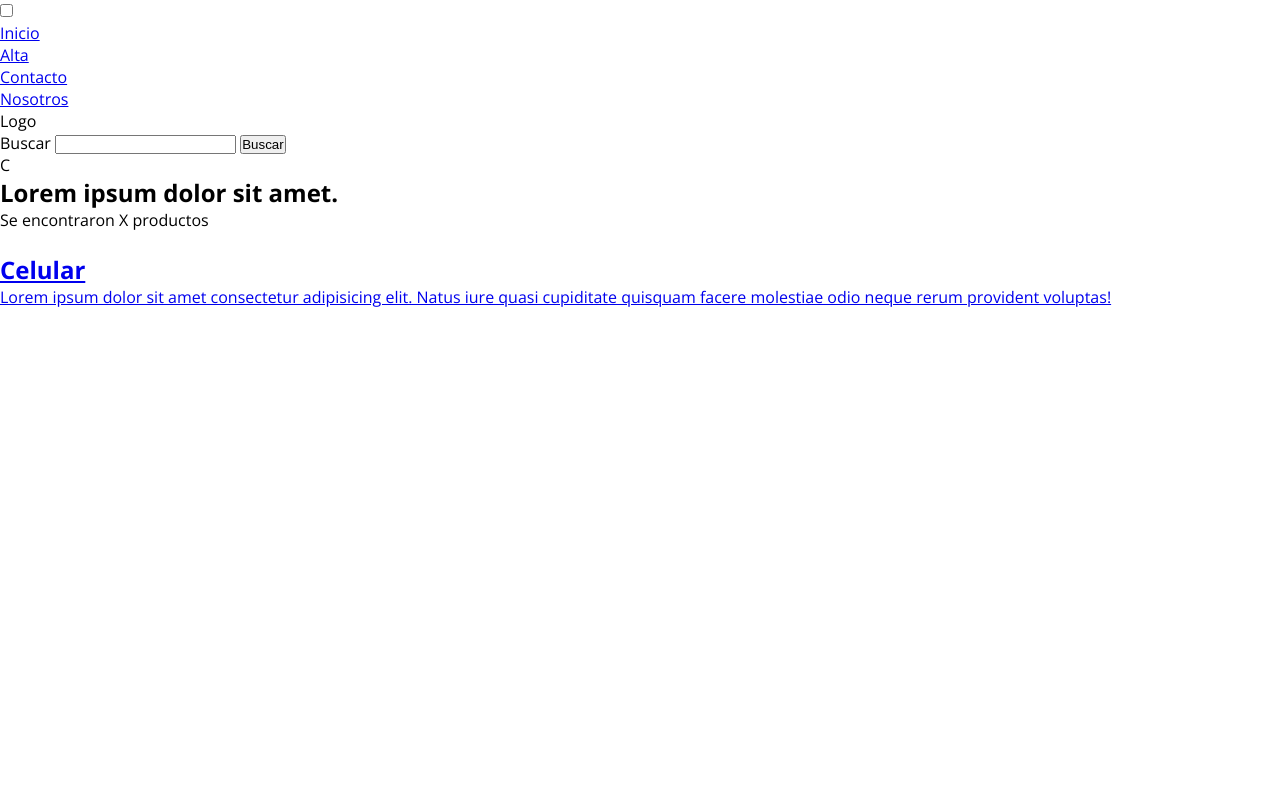
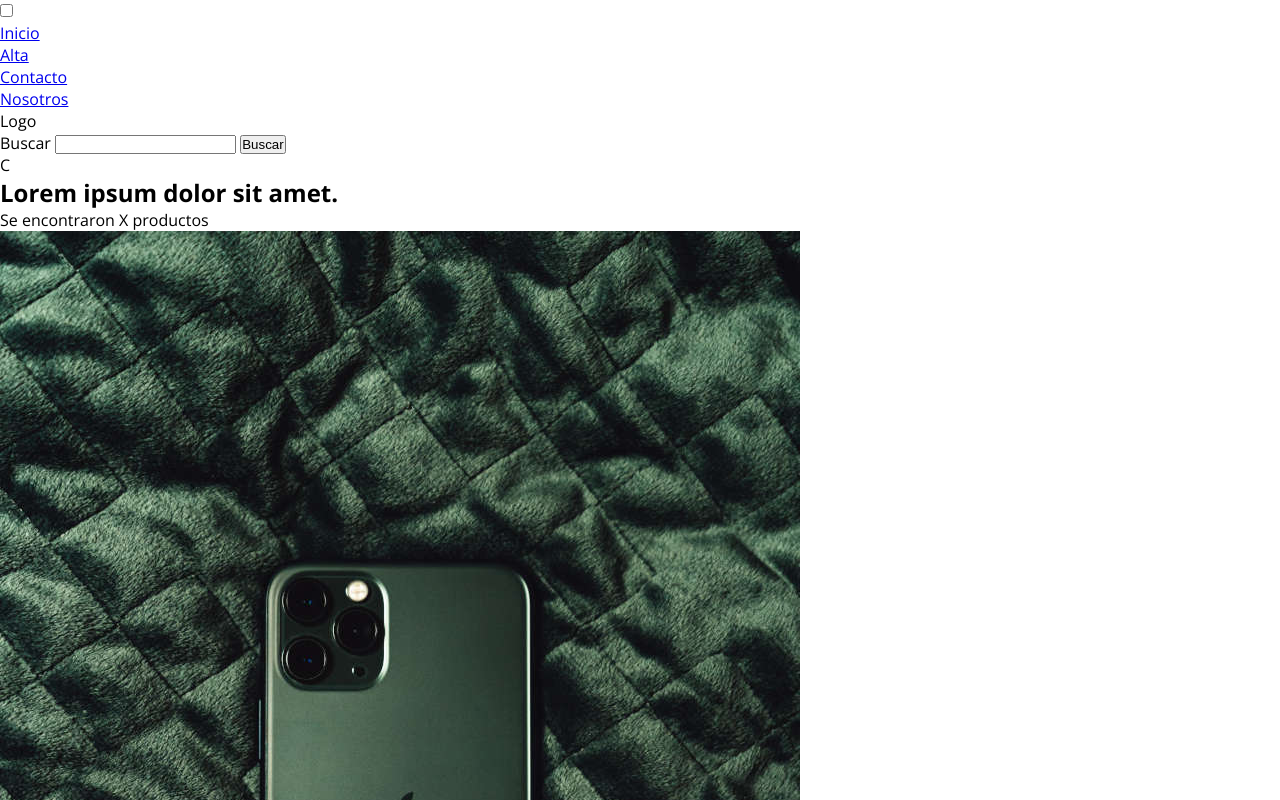
Before and after one commit to mlapeducacionit/bt-63704, a website built with Vite: page index.html in a window 1280 px wide. Shown: the top 800 px of the page. Built offline with nearby package versions, Linux system fonts and the light colour scheme.

Commit message:
Agrego imagen al anchor tag

```diff
--- a/index.html
+++ b/index.html
@@ -60,7 +60,7 @@
 
           <article class="card__article">
             <div class="card__image-container">
-              <img class="card__image" src="" alt="">
+              <img class="card__image" src="img/apple-iphone-11-pro-max.jpg" alt="IPhone 11 Pro Max">
             </div>
             <div class="card__content">
               <h2 class="card_heading">Celular</h2>
```
